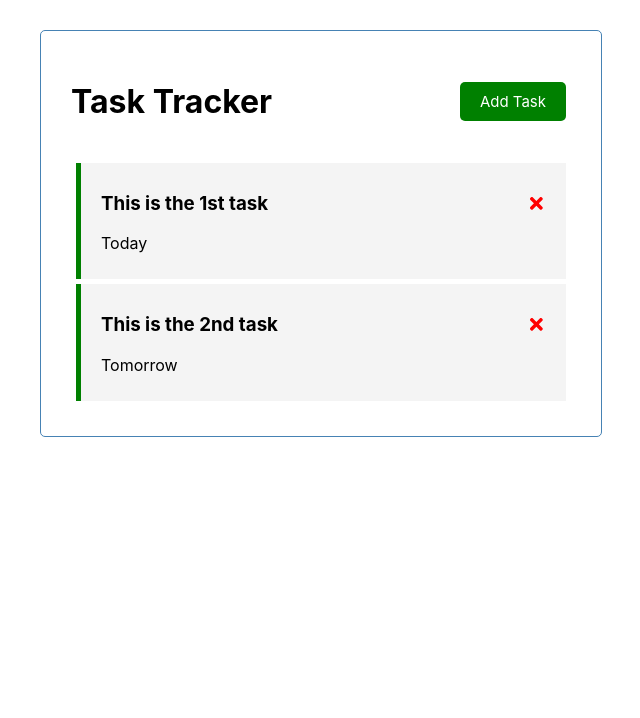
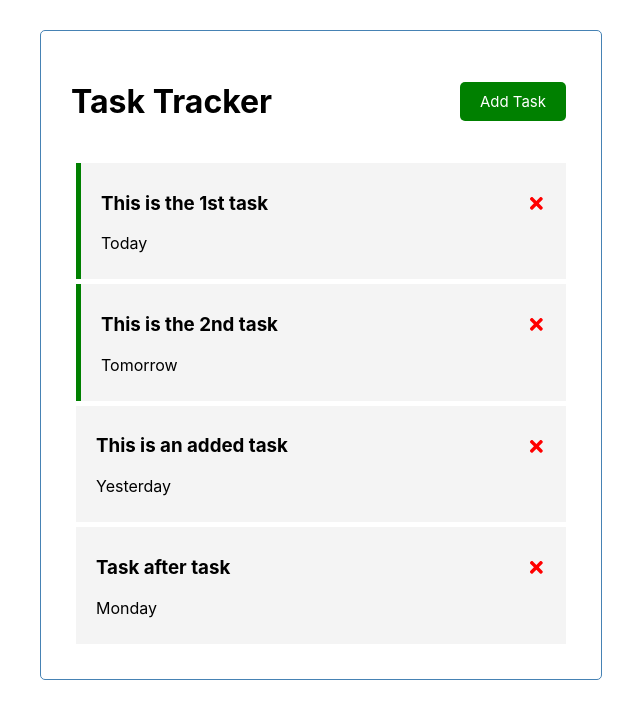
Before and after one commit to kaloyragalag/ReactApp101, a React (Create React App) app: page / in a window 1280 px wide. Shown: the top 718 px of the page, without its empty margins (319-959 px from the left). Built offline with nearby package versions, Linux system fonts and the light colour scheme; data requests are answered from the project's data file.

Commit message:
add task from api

```diff
--- a/db.json
+++ b/db.json
@@ -11,6 +11,18 @@
       "text": "This is the 2nd task",
       "day": "Tomorrow",
       "reminder": true
+    },
+    {
+      "text": "This is an added task",
+      "day": "Yesterday",
+      "reminder": false,
+      "id": 3
+    },
+    {
+      "text": "Task after task",
+      "day": "Monday",
+      "reminder": false,
+      "id": 4
     }
   ]
 }
--- a/src/App.js
+++ b/src/App.js
@@ -29,11 +29,22 @@ function App() {
     return data;
   }
 
-  const addTask = (task) => {
+  const addTask = async(task) => {
+    /*
     const id = tasks.length + 1;
     const newTask = {id, ...task};
-    console.log(newTask);
-    setTasks([...tasks, newTask]);
+    console.log(newTask);*/
+    const result = await fetch('http://localhost:5000/tasks/',
+    {
+      method: 'POST'
+      , headers:{
+        'Content-type': 'application/json'
+      }
+      , body: JSON.stringify(task)
+    });
+    const data = await result.json();
+
+    setTasks([...tasks, data]);
   }
 
   const toggleAddTask = (state) => {
```
